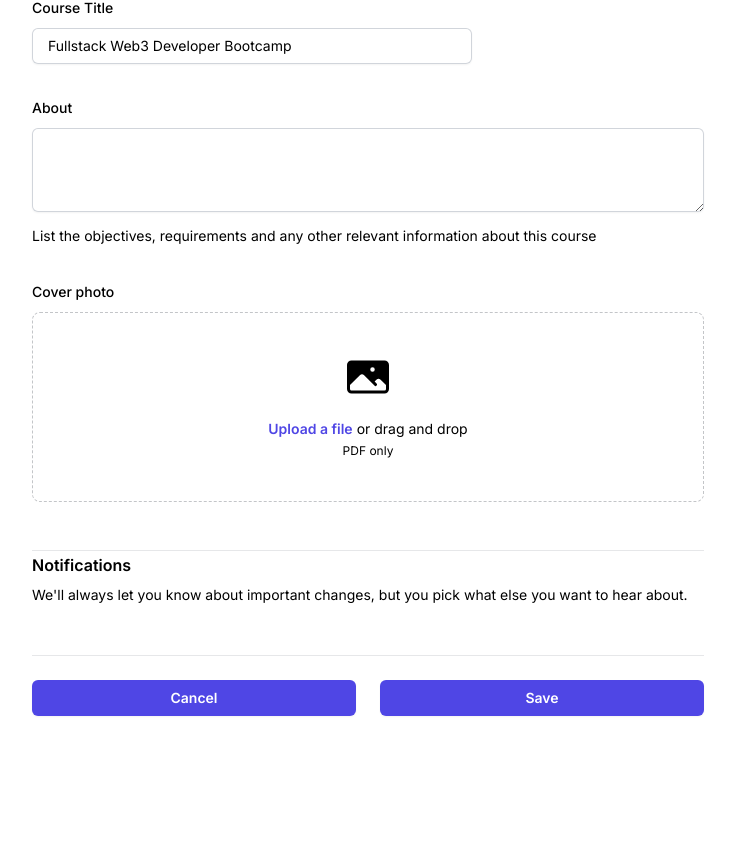
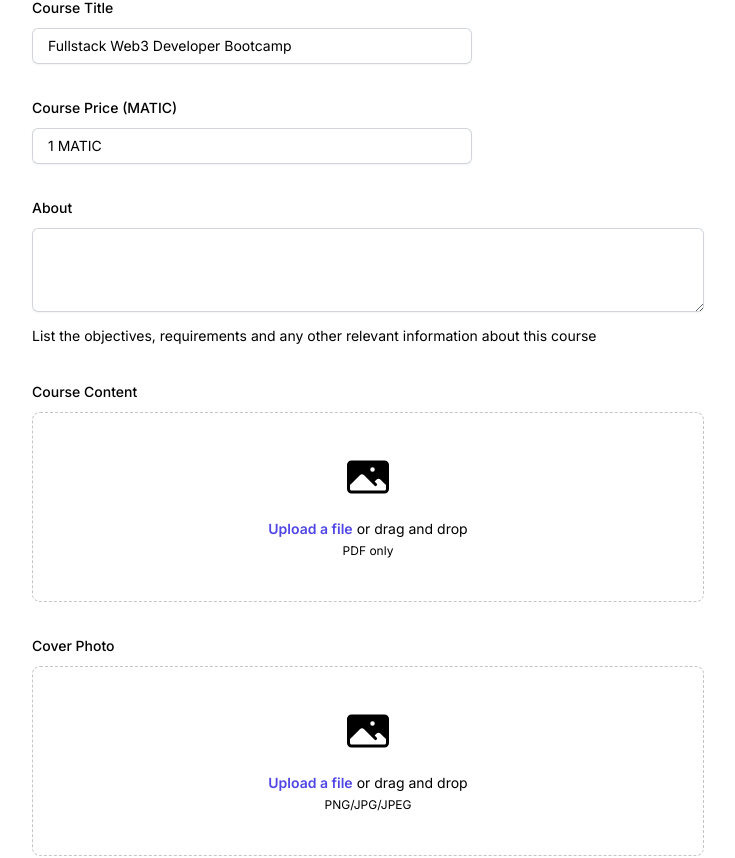
Before and after one commit to Sohamsk/Codeshastra-Educhain, a Next.js app: page /course/upload in a window 1280 px wide. Shown: the part 280-1138 px from the top of the page, without its empty margins (272-1007 px from the left). Before the commit the page ends 1060 px from the top, so only its background shows below. Built offline with nearby package versions, Linux system fonts and the light colour scheme; no server answers.

Commit message:
Modified the create course form

```diff
--- a/app/(pages)/course/upload/page.jsx
+++ b/app/(pages)/course/upload/page.jsx
@@ -35,6 +35,27 @@
               </div>
             </div>
 
+            <div className="sm:col-span-4">
+              <label htmlFor="username" className="block text-sm font-medium leading-6 text-black">
+                Course Price (MATIC)
+              </label>
+              <div className="mt-2">
+                <div className="flex rounded-md shadow-sm ring-1 ring-inset ring-gray-300 focus-within:ring-2 focus-within:ring-inset focus-within:ring-indigo-600 sm:max-w-md">
+                  <span className="flex select-none items-center pl-3 text-black sm:text-sm">
+
+                  </span>
+                  <input
+                    type="number"
+                    name="price"
+                    id="price"
+                    autoComplete="price"
+                    className="block flex-1 border-0 bg-transparent py-1.5 pl-1 text-black placeholder:text-black focus:ring-0 sm:text-sm sm:leading-6"
+                    placeholder="1 MATIC"
+                  />
+                </div>
+              </div>
+            </div>
+
             <div className="col-span-full">
               <label htmlFor="about" className="block text-sm font-medium leading-6 text-black">
                 About
@@ -56,7 +77,7 @@
 
             <div className="col-span-full">
               <label htmlFor="cover-photo" className="block text-sm font-medium leading-6 text-black">
-                Cover photo
+                Course Content
               </label>
               <div className="mt-2 flex justify-center rounded-lg border border-dashed border-gray-900/25 px-6 py-10">
                 <div className="text-center">
@@ -67,7 +88,7 @@
                       className="relative cursor-pointer rounded-md bg-white font-semibold text-indigo-600 focus-within:outline-none focus-within:ring-2 focus-within:ring-indigo-600 focus-within:ring-offset-2 hover:text-indigo-500"
                     >
                       <span>Upload a file</span>
-                      <input id="file-upload" name="file-upload" type="file" className="sr-only" />
+                      <input id="file-upload" name="file-upload" accept="application/pdf" type="file" className="sr-only" />
                     </label>
                     <p className="pl-1">or drag and drop</p>
                   </div>
@@ -75,15 +96,29 @@
                 </div>
               </div>
             </div>
+
+            <div className="col-span-full">
+              <label htmlFor="cover-photo" className="block text-sm font-medium leading-6 text-black">
+                Cover Photo
+              </label>
+              <div className="mt-2 flex justify-center rounded-lg border border-dashed border-gray-900/25 px-6 py-10">
+                <div className="text-center">
+                  <PhotoIcon className="mx-auto h-12 w-12 text-black" aria-hidden="true" />
+                  <div className="mt-4 flex text-sm leading-6 text-black">
+                    <label
+                      htmlFor="file-upload"
+                      className="relative cursor-pointer rounded-md bg-white font-semibold text-indigo-600 focus-within:outline-none focus-within:ring-2 focus-within:ring-indigo-600 focus-within:ring-offset-2 hover:text-indigo-500"
+                    >
+                      <span>Upload a file</span>
+                      <input id="file-upload" name="file-upload" type="image" accept="image/*" className="sr-only" />
+                    </label>
+                    <p className="pl-1">or drag and drop</p>
+                  </div>
+                  <p className="text-xs leading-5 text-black">PNG/JPG/JPEG</p>
+                </div>
+              </div>
+            </div>
           </div>
-        </div>
-
-        <div className="border-b border-gray-900/10 pb-12">
-          <h2 className="text-base font-semibold leading-7 text-black">Notifications</h2>
-          <p className="mt-1 text-sm leading-6 text-black">
-            We&apos;ll always let you know about important changes, but you pick what else you want to hear about.
-          </p>
-
         </div>
       </div>
 
```
